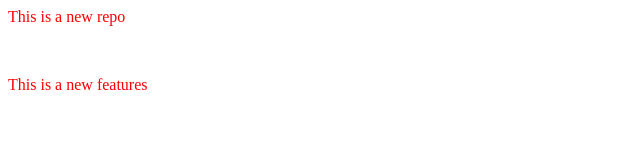
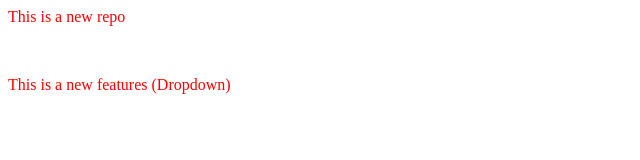
Before and after one commit to SomvatiNavrange/localrepo, a plain HTML site: page index.html in a window 1280 px wide. Shown: the whole page, without its empty margins (0-640 px from the left). Drawn offline with Linux system fonts and the light colour scheme.

```diff
--- a/index.html
+++ b/index.html
@@ -1,11 +1,5 @@
 <link rel="stylesheet" href="style.css">
 
-<P>
-    This is a new repo
-</P>
+<P> This is a new repo</P>
 <br>
-
-<p>
-    This is a new features
-
-</p>
+<p>This is a new features (Dropdown)</p>
```
